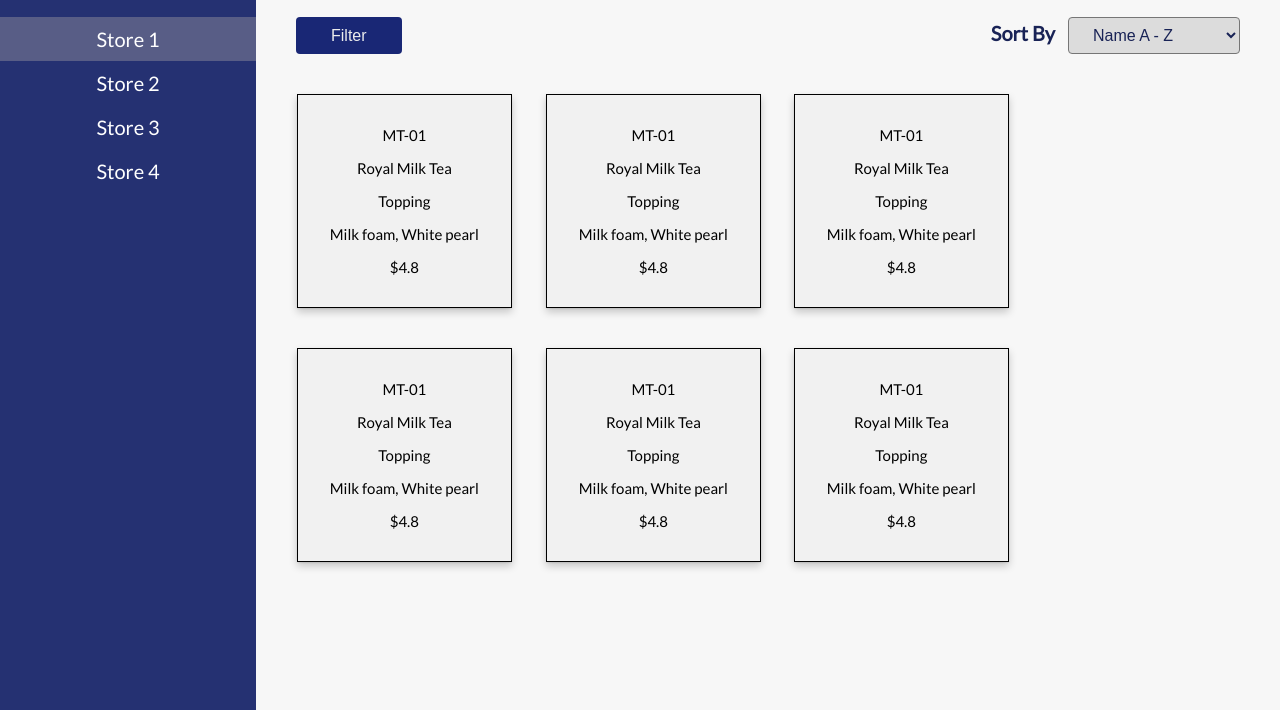
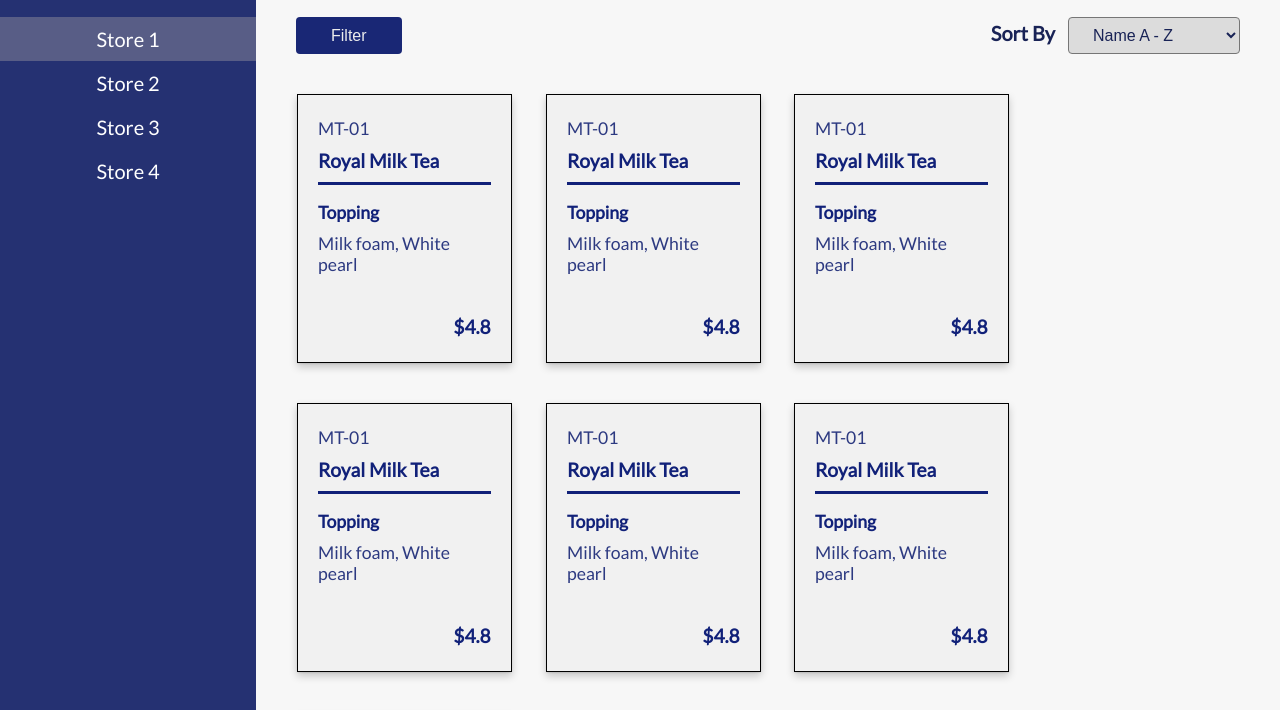
Before and after one commit to mdtthanh/Test, a plain HTML site: page oe-js-test/index.html in a window 1280 px wide. Shown: the part 62-772 px from the top of the page. Drawn offline with Linux system fonts and the light colour scheme.

Commit message:
design html css

```diff
--- a/oe-js-test/index.html
+++ b/oe-js-test/index.html
@@ -39,58 +39,68 @@
                 <div class="column2__row">
                     <div class="column2__card">
                         <div class="column2__card-items">
-                            <p>MT-01</p>
-                            <p>Royal Milk Tea</p>
-                            <p>Topping</p>
-                            <span>Milk foam, White pearl</span>
-                            <p>$4.8</p>
+                            <p class="column2__card-items--id">MT-01</p>
+                            <p class="column2__card-items--name">Royal Milk Tea</p>
+                            <p class="column2__card-items--topping">Topping</p>
+                            <span class="column2__card-items--topping--name">Milk foam, White pearl</span>
+                            <p class="column2__card-items--price">$4.8</p>
                         </div>
                     </div>
                     <div class="column2__card">
                         <div class="column2__card-items">
-                            <p>MT-01</p>
-                            <p>Royal Milk Tea</p>
-                            <p>Topping</p>
-                            <span>Milk foam, White pearl</span>
-                            <p>$4.8</p>
+                            <p class="column2__card-items--id">MT-01</p>
+                            <p class="column2__card-items--name">Royal Milk Tea</p>
+                            <p class="column2__card-items--topping">Topping</p>
+                            <span class="column2__card-items--topping--name">Milk foam, White pearl</span>
+                            <p class="column2__card-items--price">$4.8</p>
                         </div>
                     </div>
                     <div class="column2__card">
                         <div class="column2__card-items">
-                            <p>MT-01</p>
-                            <p>Royal Milk Tea</p>
-                            <p>Topping</p>
-                            <span>Milk foam, White pearl</span>
-                            <p>$4.8</p>
+                            <p class="column2__card-items--id">MT-01</p>
+                            <p class="column2__card-items--name">Royal Milk Tea</p>
+                            <p class="column2__card-items--topping">Topping</p>
+                            <span class="column2__card-items--topping--name">Milk foam, White pearl</span>
+                            <p class="column2__card-items--price">$4.8</p>
                         </div>
                     </div>
                     <div class="column2__card">
                         <div class="column2__card-items">
-                            <p>MT-01</p>
-                            <p>Royal Milk Tea</p>
-                            <p>Topping</p>
-                            <span>Milk foam, White pearl</span>
-                            <p>$4.8</p>
+                            <p class="column2__card-items--id">MT-01</p>
+                            <p class="column2__card-items--name">Royal Milk Tea</p>
+                            <p class="column2__card-items--topping">Topping</p>
+                            <span class="column2__card-items--topping--name">Milk foam, White pearl</span>
+                            <p class="column2__card-items--price">$4.8</p>
                         </div>
                     </div>
                     <div class="column2__card">
                         <div class="column2__card-items">
-                            <p>MT-01</p>
-                            <p>Royal Milk Tea</p>
-                            <p>Topping</p>
-                            <span>Milk foam, White pearl</span>
-                            <p>$4.8</p>
+                            <p class="column2__card-items--id">MT-01</p>
+                            <p class="column2__card-items--name">Royal Milk Tea</p>
+                            <p class="column2__card-items--topping">Topping</p>
+                            <span class="column2__card-items--topping--name">Milk foam, White pearl</span>
+                            <p class="column2__card-items--price">$4.8</p>
                         </div>
                     </div>
                     <div class="column2__card">
                         <div class="column2__card-items">
-                            <p>MT-01</p>
-                            <p>Royal Milk Tea</p>
-                            <p>Topping</p>
-                            <span>Milk foam, White pearl</span>
-                            <p>$4.8</p>
+                            <p class="column2__card-items--id">MT-01</p>
+                            <p class="column2__card-items--name">Royal Milk Tea</p>
+                            <p class="column2__card-items--topping">Topping</p>
+                            <span class="column2__card-items--topping--name">Milk foam, White pearl</span>
+                            <p class="column2__card-items--price">$4.8</p>
                         </div>
                     </div>
+                    <div class="column2__card">
+                        <div class="column2__card-items">
+                            <p class="column2__card-items--id">MT-01</p>
+                            <p class="column2__card-items--name">Royal Milk Tea</p>
+                            <p class="column2__card-items--topping">Topping</p>
+                            <span class="column2__card-items--topping--name">Milk foam, White pearl</span>
+                            <p class="column2__card-items--price">$4.8</p>
+                        </div>
+                    </div>
+
                 </div>
                 </div>
 
--- a/oe-js-test/style.css
+++ b/oe-js-test/style.css
@@ -104,7 +104,6 @@ body {
 
 .column2__row {
   margin: 0 24px;
-
 }
 .column2__row:after {
   content: "";
@@ -141,7 +140,44 @@ body {
 
 .column2__card-items {
   box-shadow: 0 4px 8px 0 rgba(0, 0, 0, 0.2);
-  padding: 16px;
-  text-align: center;
   background-color: #f1f1f1;
+  padding: 5px 20px;
 }
+
+.column2__card-items--id {
+  font-size: 1.1rem;
+  color: #2d3a81;
+  font-weight: 500;
+  margin-bottom: 10px;
+}
+
+.column2__card-items--name {
+  font-size: 1.2rem;
+  color: #112179;
+  font-weight: 700;
+  margin: 10px 0;
+  border-bottom: 3px solid #112179;
+  padding-bottom: 10px;
+}
+
+.column2__card-items--topping {
+  font-size: 1.1rem;
+  color: #112179;
+  font-weight: 600;
+  margin-bottom: 10px;
+
+}
+
+.column2__card-items--topping--name {
+  font-size: 1.1rem;
+  color: #2d3a81;
+  font-weight: 500;
+}
+
+.column2__card-items--price {
+  font-size: 1.2rem;
+  color: #112179;
+  font-weight: 700;
+  text-align: end;
+  margin-top: 2.5rem;
+}
```
